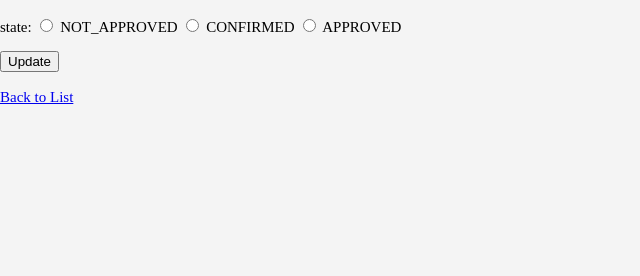
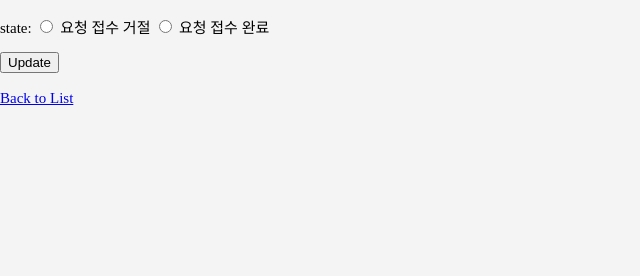
Before and after one commit to hyunjin1999/ONSEMI, a Django app: template management_app/templates/management_app/volunteer_care_status_update.html in a window 1280 px wide. Shown: the part 195-471 px from the top of the page, without its empty margins (0-640 px from the left). Run offline with Django 3.2, Linux system fonts and the light colour scheme; the template is opened without the code that fills it, so the values that code supplies are empty; some web fonts are replaced.

Commit message:
feat :  코드 정리 및 추가

```diff
--- a/management_app/models.py
+++ b/management_app/models.py
@@ -30,9 +30,6 @@ class Care(models.Model):
     content = models.TextField(blank=True, null=True)
     user_id = models.ForeignKey(User, on_delete=models.CASCADE, db_column="user_id")
     seniors = models.ManyToManyField("Senior", related_name="cares_seniors")
-    care_state = models.CharField(
-        max_length=50, default="NOT_APPROVED"
-    )  # NOT_APPROVED, CONFIRMED, APPROVED
 
     CARE_STATE_CHOICES = [
         ('NOT_APPROVED', '요청 승인 대기'),
@@ -42,7 +39,7 @@ class Care(models.Model):
     ]
 
     care_state = models.CharField(
-        max_length=50, default="NOT_APPROVED",  choices=CARE_STATE_CHOICES
+        max_length=50, default="요청 승인 대기",  choices=CARE_STATE_CHOICES
     )  # NOT_APPROVED, CONFIRMED, APPROVED, REJECT
     admin_message = models.TextField(blank=True, null=True)  # 관리자가 거절 사유 혹은 요청에 대한 질문이나 전달할 말이 있을 경우를 위해 메시지 필드 추가
 
--- a/management_app/templates/management_app/volunteer_care_status_update.html
+++ b/management_app/templates/management_app/volunteer_care_status_update.html
@@ -21,11 +21,9 @@
         <p>
             <label for="state">state:</label>
             <input type="radio" id="NOT_APPROVED" name="state" value="NOT_APPROVED" {% if care.care_state == 'NOT_APPROVED' %}checked{% endif %}>
-            <label for="NOT_APPROVED">NOT_APPROVED</label>
-            <input type="radio" id="CONFIRMED" name="state" value="CONFIRMED" {% if care.care_state == 'CONFIRMED' %}checked{% endif %}>
-            <label for="CONFIRMED">CONFIRMED</label>
+            <label for="NOT_APPROVED">요청 접수 거절</label>
             <input type="radio" id="APPROVED" name="state" value="APPROVED" {% if scare.care_state == 'APPROVED' %}checked{% endif %}>
-            <label for="APPROVED">APPROVED</label>
+            <label for="APPROVED">요청 접수 완료</label>
         </p>
         <button type="submit">Update</button>
     </form>
--- a/management_app/views/family_post_views.py
+++ b/management_app/views/family_post_views.py
@@ -60,8 +60,7 @@ def add_care(request):
         user_senior = Senior.objects.get(pk=senior)
         care.seniors.add(user_senior)
 
-        return redirect("/management/my_cares/")
-
+        return redirect("/monitoring/family_monitor/")
 
 
 @login_required
--- a/voice_app/models.py
+++ b/voice_app/models.py
@@ -1,10 +1,12 @@
 from django.db import models
 import datetime
+from management_app.models import Care
 
 class VoiceData(models.Model):
     audio_file = models.FileField(upload_to='voice_data/')
     uploaded_at = models.DateTimeField(auto_now_add=True)
     result = models.CharField(max_length=255, blank=True, null=True)
+    care = models.ForeignKey(Care, on_delete=models.CASCADE, default=1)
 
     def __str__(self):
         return f'VoiceData {self.id}'
```
